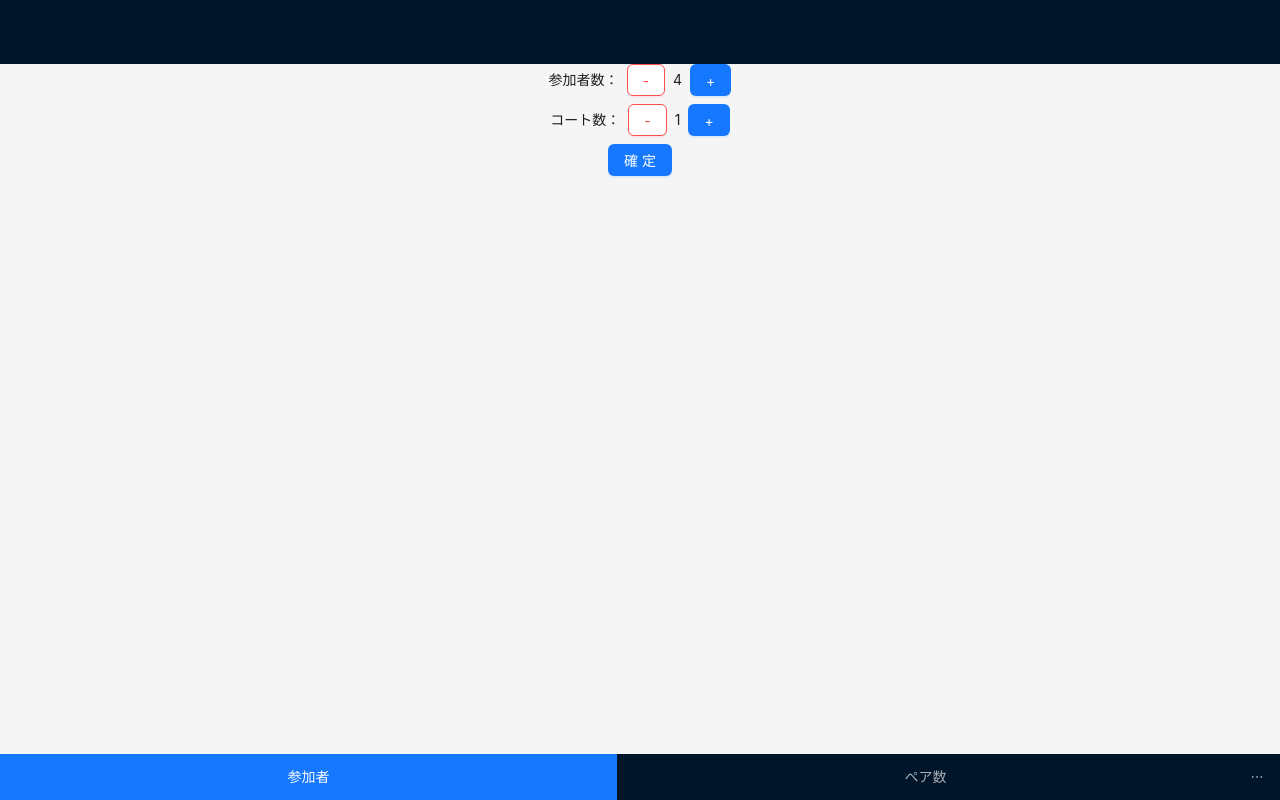
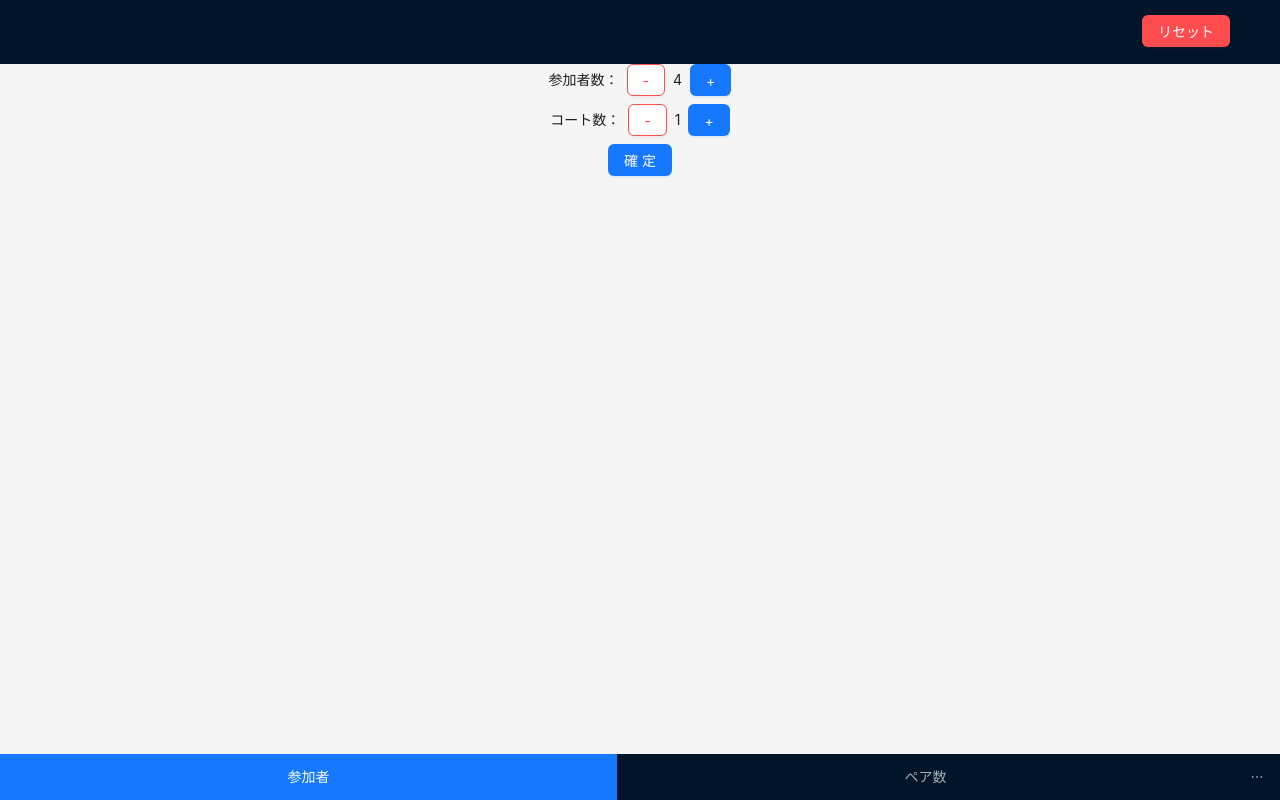
Before and after one commit to KM0912/doubles_match_maker, a React (Create React App) app: page / in a window 1280 px wide. Built offline with nearby package versions, Linux system fonts and the light colour scheme.

Commit message:
リセット機能を実装

```diff
--- /dev/null
+++ b/src/components/organisms/HeaderMenu/index.tsx
@@ -0,0 +1,27 @@
+import { Button, Popconfirm } from "antd";
+import React from "react";
+
+type Props = {
+  onResetConfirm: () => void;
+};
+
+const HeaderMenu: React.FC<Props> = ({ onResetConfirm }) => {
+  return (
+    <div style={{ textAlign: "right" }}>
+      <Popconfirm
+        placement="bottomRight"
+        title={"試合と参加者をリセットしますか？"}
+        okText="はい"
+        cancelText="いいえ"
+        okButtonProps={{ type: "primary", danger: true }}
+        onConfirm={onResetConfirm}
+      >
+        <Button type="primary" danger>
+          リセット
+        </Button>
+      </Popconfirm>
+    </div>
+  );
+};
+
+export default HeaderMenu;
--- a/src/components/pages/Home.tsx
+++ b/src/components/pages/Home.tsx
@@ -8,6 +8,7 @@ import FooterMenu from "../organisms/FooterMenu";
 import { MenuType } from "../../types";
 import PairingCounts from "../organisms/PairingCounts";
 import { usePlayers } from "../../context/PlayersContext";
+import HeaderMenu from "../organisms/HeaderMenu";
 
 const { Text } = Typography;
 const { Header, Content, Footer } = Layout;
@@ -84,6 +85,14 @@ const Home = () => {
     handleMatchEnd(matchIndex, pairIndex);
   };
 
+  const handleReset = () => {
+    setPlayerCount(4);
+    setCourtCount(1);
+    setIsSetupComplete(false);
+    setPlayers([]);
+    setMatches([]);
+  };
+
   // すべての試合が終了しているかどうか
   const isAllMatchEnd = matches.every((match) => match.isEnd);
 
@@ -93,7 +102,9 @@ const Home = () => {
         height: "100vh",
       }}
     >
-      <Header></Header>
+      <Header>
+        <HeaderMenu onResetConfirm={handleReset} />
+      </Header>
       <Content style={{ padding: "0 24px", minHeight: 280 }}>
         <Space direction="vertical">
           {!isSetupComplete && (
```
